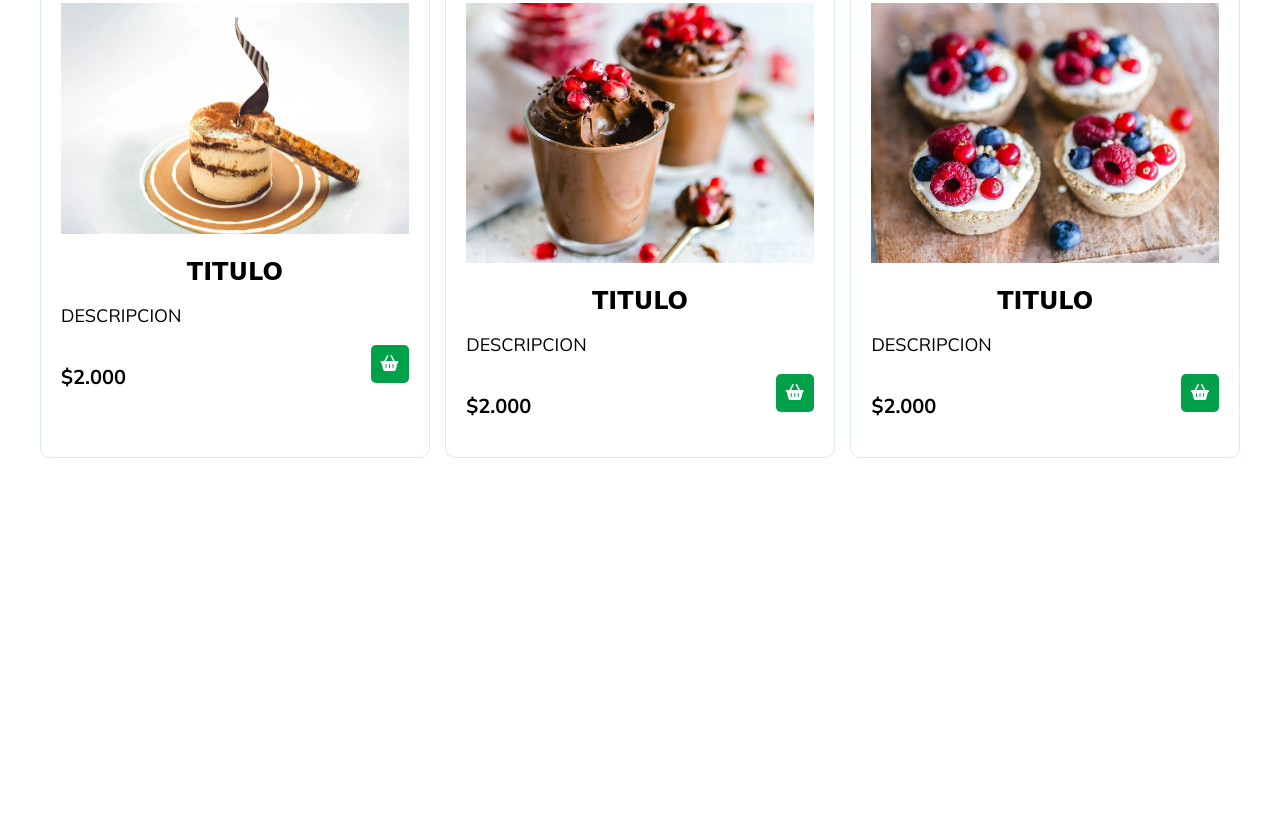
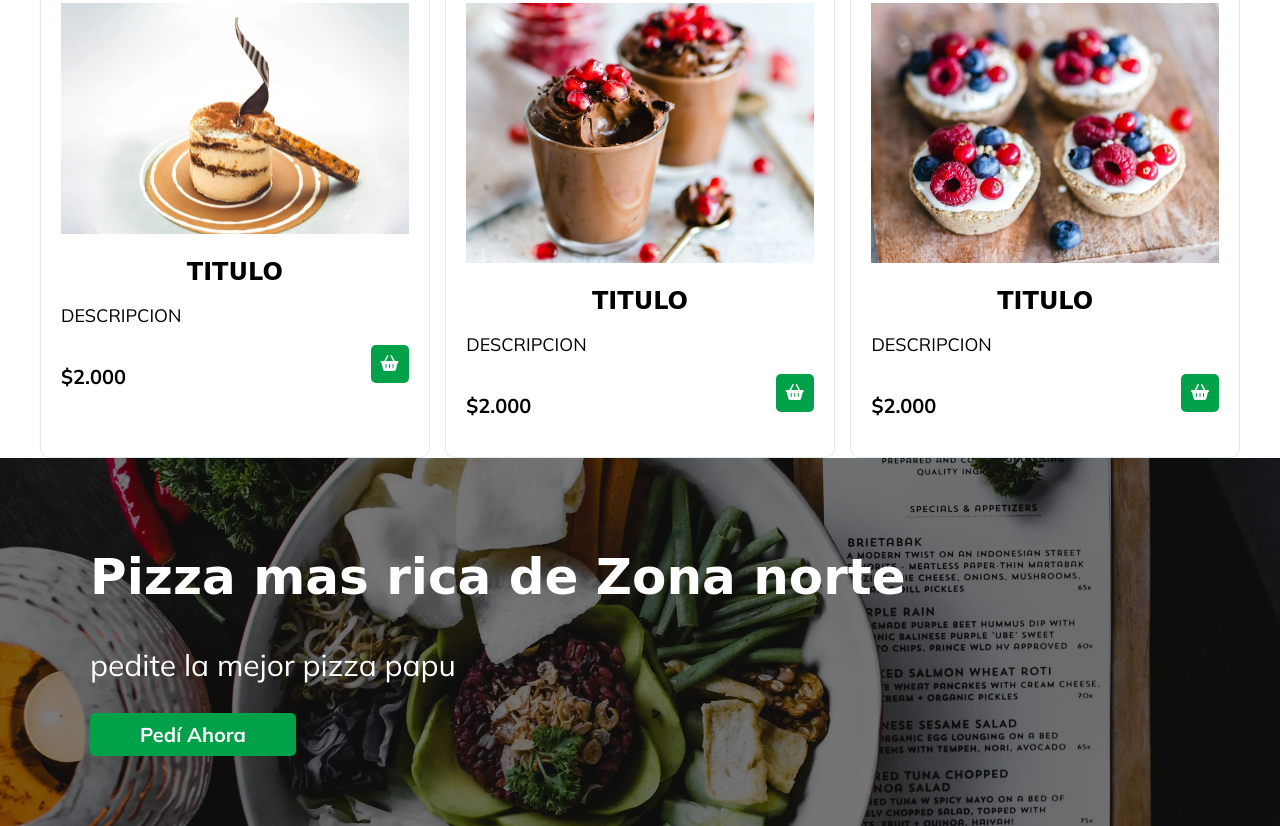
Before and after one commit to santiagozanetti/Milano-Food-Store, a plain HTML site: page index.html in a window 1280 px wide. Shown: the part 3133-3959 px from the top of the page. Before the commit the page ends 3591 px from the top, so only its background shows below. Drawn offline with Linux system fonts and the light colour scheme; a web font is replaced by a local one.

Commit message:
Agrego cambios del separador

```diff
--- a/css/estilos.css
+++ b/css/estilos.css
@@ -398,3 +398,53 @@ video {
   color: var(--blanco);
   height: 3.8rem;
 }
+
+.separador {
+  background-image: url("../assets/ensalada.webp");
+  background-size: cover; /* para que se adapte a su contenedor padre*/
+  background-position: center center;
+  background-repeat: no-repeat;
+  position: relative;
+  z-index: 2;
+}
+
+.separador::before {
+  content: "";
+  position: absolute;
+  top: 0;
+  right: 0;
+  left: 0;
+  bottom: 0;
+  background-color: rgba(0, 0, 0, 0.5);
+  z-index: -1;
+}
+
+.contenido-separador {
+  padding: 5rem;
+}
+
+.contenido-separador h2 {
+  font-size: 4rem;
+  color: var(--blanco);
+  text-align: center;
+}
+
+@media (min-width: 768px) {
+  .contenido-separador h2 {
+    text-align: left;
+    font-size: 5rem;
+    color: var(--blanco);
+  }
+}
+
+.contenido-separador p {
+  font-size: 3rem;
+  color: var(--blanco);
+  text-align: center;
+}
+
+@media (min-width: 768px) {
+  .contenido-separador p {
+    text-align: left;
+  }
+}
--- a/index.html
+++ b/index.html
@@ -203,6 +203,14 @@
         </div>
       </div>
     </section>
+
+    <div class="separador">
+      <div class="contenido-separador contenedor">
+        <h2>Pizza mas rica de Zona norte</h2>
+        <p>pedite la mejor pizza papu</p>
+        <a href="#" class="btn btn-verde">Pedí ahora</a>
+      </div>
+    </div>
     <script src="js/app.js"></script>
   </body>
 </html>
```
